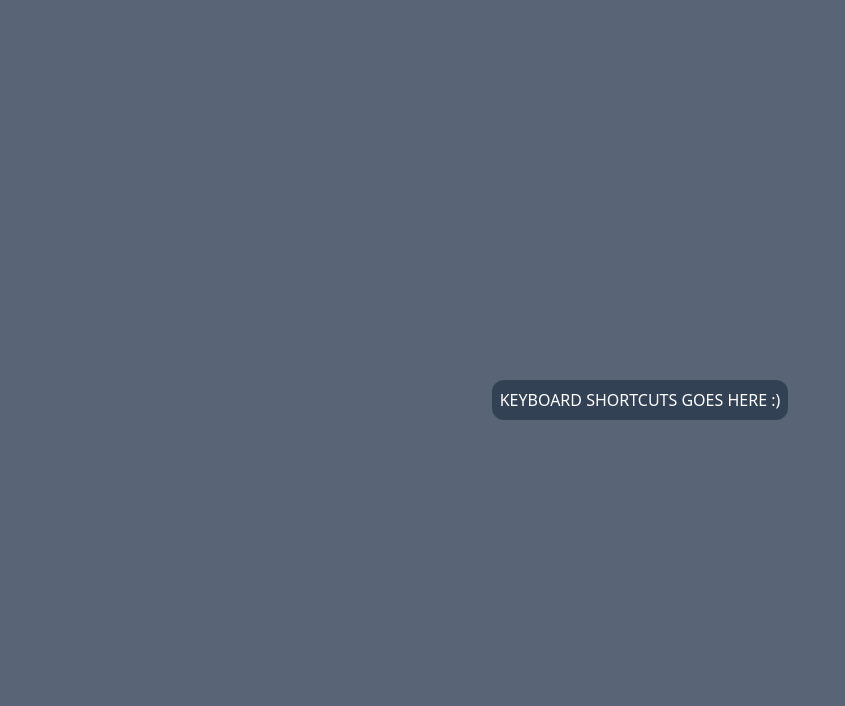
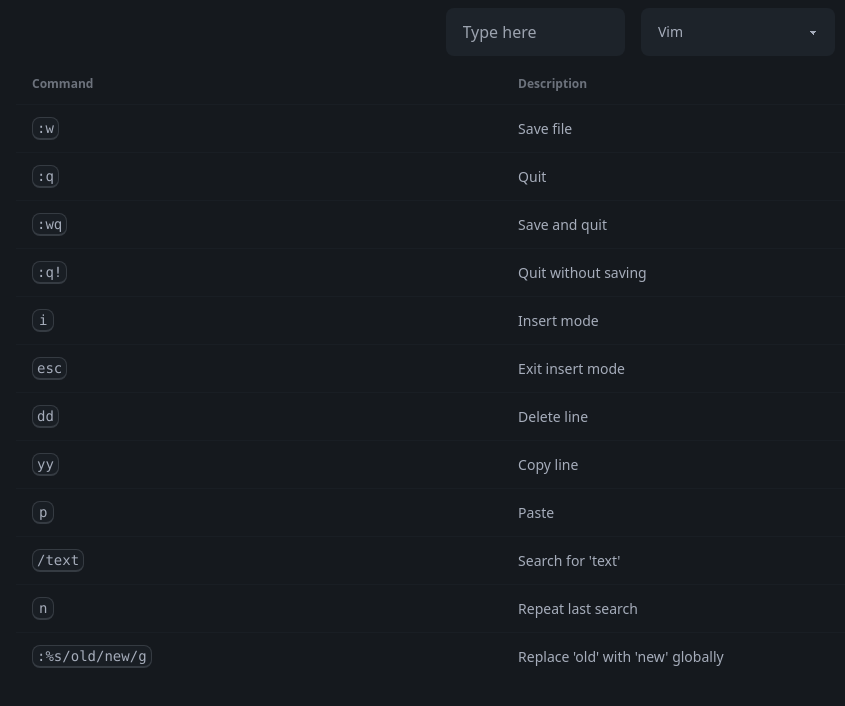
Before and after one commit to SarwinR/quicksheet, a React (Vite) app: page / in a window 1280 px wide. Shown: the top 706 px of the page, without its empty margins (0-845 px from the left). Built offline with nearby package versions, Linux system fonts and the light colour scheme.

Commit message:
Added daisyUI + Basic shortcut list

```diff
--- a/package.json
+++ b/package.json
@@ -23,6 +23,7 @@
     "@types/react-dom": "^18.2.7",
     "@vitejs/plugin-react": "^4.2.1",
     "autoprefixer": "^10.4.20",
+    "daisyui": "^4.12.14",
     "postcss": "^8.4.47",
     "tailwindcss": "^3.4.14",
     "typescript": "^5.2.2",
--- a/src/App.tsx
+++ b/src/App.tsx
@@ -1,18 +1,19 @@
-import { getCurrentWebviewWindow } from "@tauri-apps/api/webviewWindow";
+import ShortcutList from "./components/ShortcutList";
 
 function App() {
-  // wait for enter key to be pressed then close the window
-  window.addEventListener("keydown", (e) => {
-    if (e.key === "Enter") {
-      getCurrentWebviewWindow().close();
-    }
-  });
+  return (
+    <div className="bg-base-300 backdrop-blur-lg h-screen w-screen p-2 flex flex-col justify-start items-center">
+      <div className="flex flex-row justify-center items-center space-x-4">
+        <input type="text" placeholder="Type here" className="input w-full" />
+        <select className="select w-full max-w-xs">
+          <option value="vim">Vim</option>
+          <option value="vscode">VSCode</option>
+          <option value="webstorm">Python</option>
+          <option value="sublime">Rust</option>
+        </select>
+      </div>
 
-  return (
-    <div className="bg-slate-600/90 backdrop-blur-lg h-screen w-screen p-2 flex items-center justify-center">
-      <p className="text-white bg-slate-700 p-2 rounded-xl">
-        KEYBOARD SHORTCUTS GOES HERE :)
-      </p>
+      <ShortcutList />
     </div>
   );
 }
--- /dev/null
+++ b/src/components/ShortcutList.tsx
@@ -0,0 +1,44 @@
+const ShortcutList = () => {
+  const vimCheatSheet = [
+    { command: ":w", description: "Save file" },
+    { command: ":q", description: "Quit" },
+    { command: ":wq", description: "Save and quit" },
+    { command: ":q!", description: "Quit without saving" },
+    { command: "i", description: "Insert mode" },
+    { command: "esc", description: "Exit insert mode" },
+    { command: "dd", description: "Delete line" },
+    { command: "yy", description: "Copy line" },
+    { command: "p", description: "Paste" },
+    { command: "/text", description: "Search for 'text'" },
+    { command: "n", description: "Repeat last search" },
+    {
+      command: ":%s/old/new/g",
+      description: "Replace 'old' with 'new' globally",
+    },
+  ];
+
+  return (
+    <div className="overflow-x-auto w-full p-2">
+      <table className="table">
+        <thead>
+          <tr>
+            <th>Command</th>
+            <th>Description</th>
+          </tr>
+        </thead>
+        <tbody>
+          {vimCheatSheet.map((shortcut) => (
+            <tr>
+              <td>
+                <kbd className="kbd kbd-sm">{shortcut.command}</kbd>
+              </td>
+              <td>{shortcut.description}</td>
+            </tr>
+          ))}
+        </tbody>
+      </table>
+    </div>
+  );
+};
+
+export default ShortcutList;
--- a/src/main.tsx
+++ b/src/main.tsx
@@ -6,6 +6,8 @@ import App from "./App";
 
 ReactDOM.createRoot(document.getElementById("root") as HTMLElement).render(
   <React.StrictMode>
-    <App />
+    <html data-theme="dark">
+      <App />
+    </html>
   </React.StrictMode>
 );
--- a/tailwind.config.js
+++ b/tailwind.config.js
@@ -4,5 +4,41 @@ export default {
   theme: {
     extend: {},
   },
-  plugins: [],
+  plugins: [require("daisyui")],
+  daisyui: {
+    themes: [
+      "light",
+      "dark",
+      "cupcake",
+      "bumblebee",
+      "emerald",
+      "corporate",
+      "synthwave",
+      "retro",
+      "cyberpunk",
+      "valentine",
+      "halloween",
+      "garden",
+      "forest",
+      "aqua",
+      "lofi",
+      "pastel",
+      "fantasy",
+      "wireframe",
+      "black",
+      "luxury",
+      "dracula",
+      "cmyk",
+      "autumn",
+      "business",
+      "acid",
+      "lemonade",
+      "night",
+      "coffee",
+      "winter",
+      "dim",
+      "nord",
+      "sunset",
+    ],
+  },
 };
```
Also changed, not shown: 1 other file (tests, documents, lock files or other folders).
